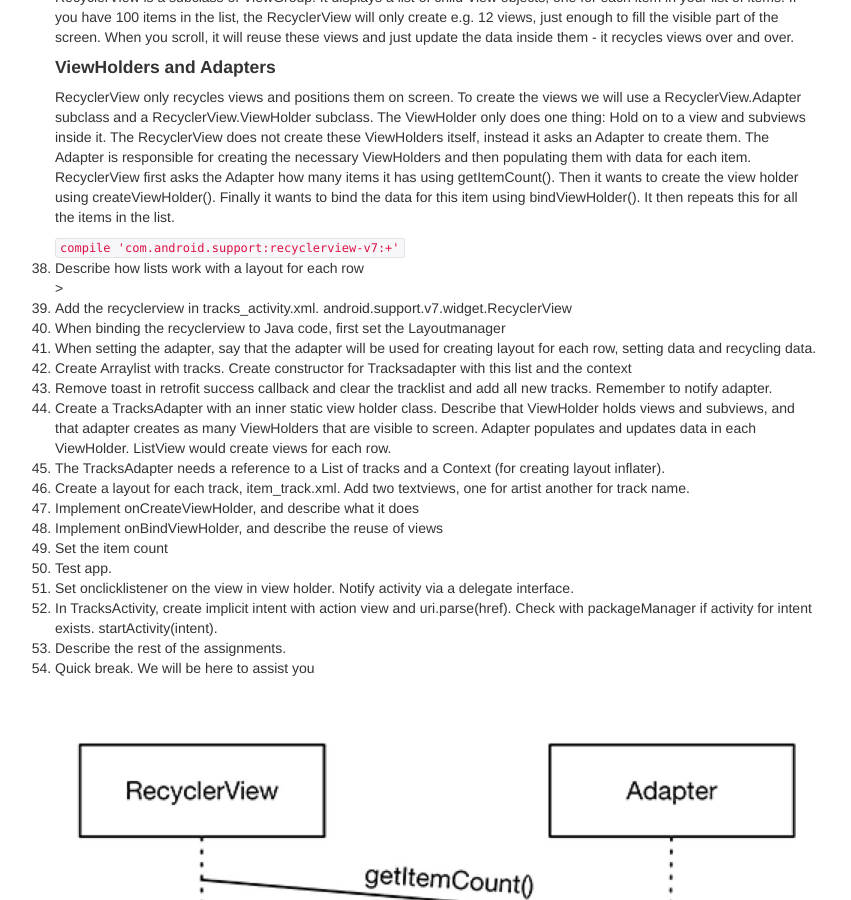
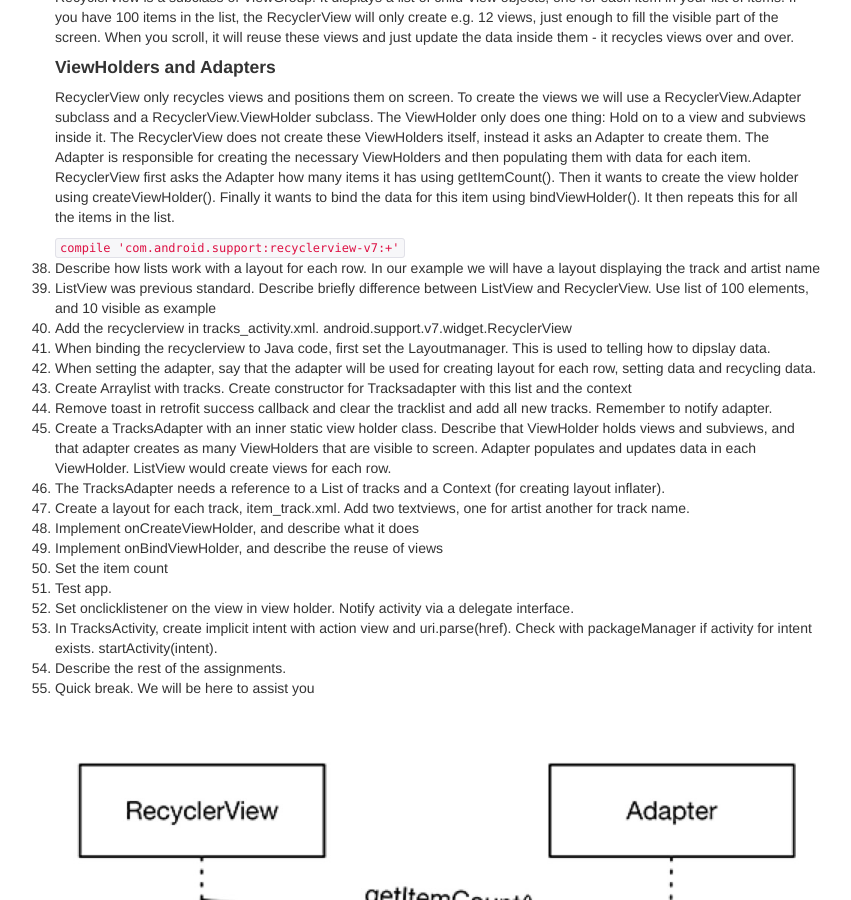
Before and after one commit to bekk/android101, a Jekyll site: the page built from docs/pages/manuscript.html, in a window 1280 px wide and 900 px high, scrolled down 2512 px. Shown: the whole window, without its empty margins (5-856 px from the left). Built offline with Jekyll 4.4.1, drawn with Linux system fonts in a browser that asks for light colours; Markdown is read by kramdown in place of the engine named in the settings.

Commit message:
Oppdatert manus

```diff
--- a/docs/pages/manuscript.html
+++ b/docs/pages/manuscript.html
@@ -107,9 +107,10 @@ title: Manuscript
         </div>
     </li>
     <code>compile 'com.android.support:recyclerview-v7:+'</code>
-    <li> Describe how lists work with a layout for each row</li>>
+    <li> Describe how lists work with a layout for each row. In our example we will have a layout displaying the track and artist name</li>
+    <li> ListView was previous standard. Describe briefly difference between ListView and RecyclerView. Use list of 100 elements, and 10 visible as example</li>
     <li>Add the recyclerview in tracks_activity.xml. android.support.v7.widget.RecyclerView</id>
-    <li> When binding the recyclerview to Java code, first set the Layoutmanager </li>
+    <li> When binding the recyclerview to Java code, first set the Layoutmanager. This is used to telling how to dipslay data.</li>
     <li> When setting the adapter, say that the adapter will be used for creating layout for each row, setting data and recycling data. </li>
     <li> Create Arraylist with tracks. Create constructor for Tracksadapter with this list and the context</li>
     <li>Remove toast in retrofit success callback and clear the tracklist and add all new tracks. Remember to notify adapter.</li>
```
